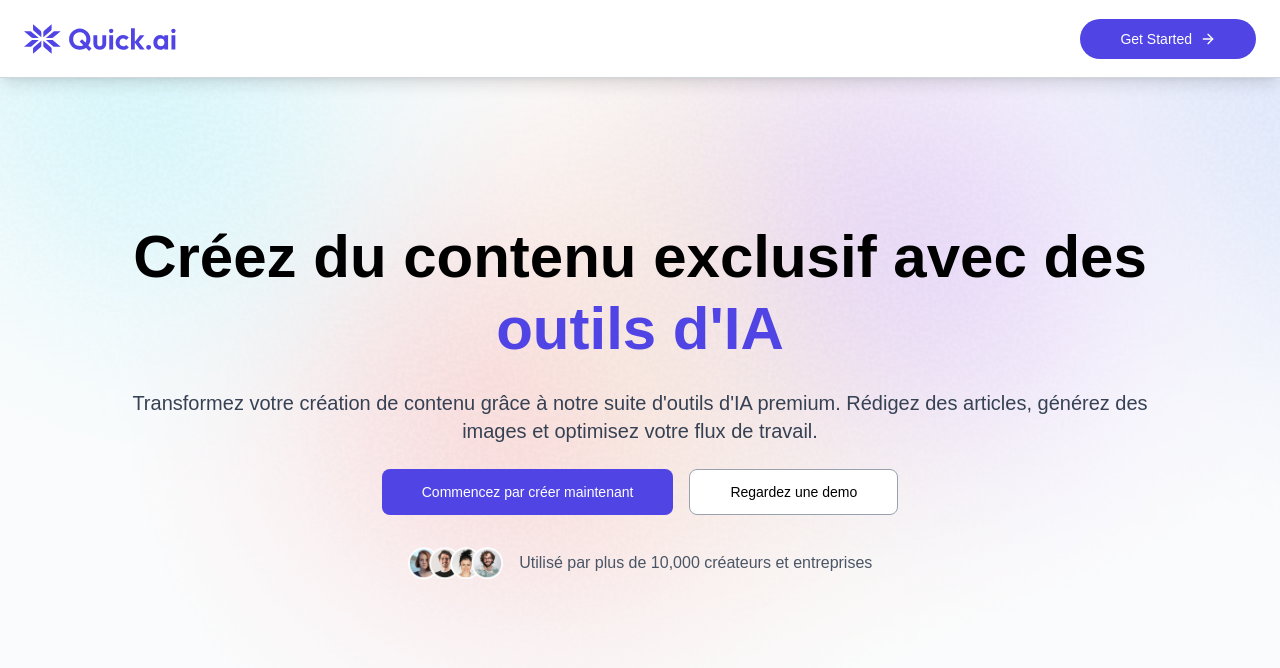
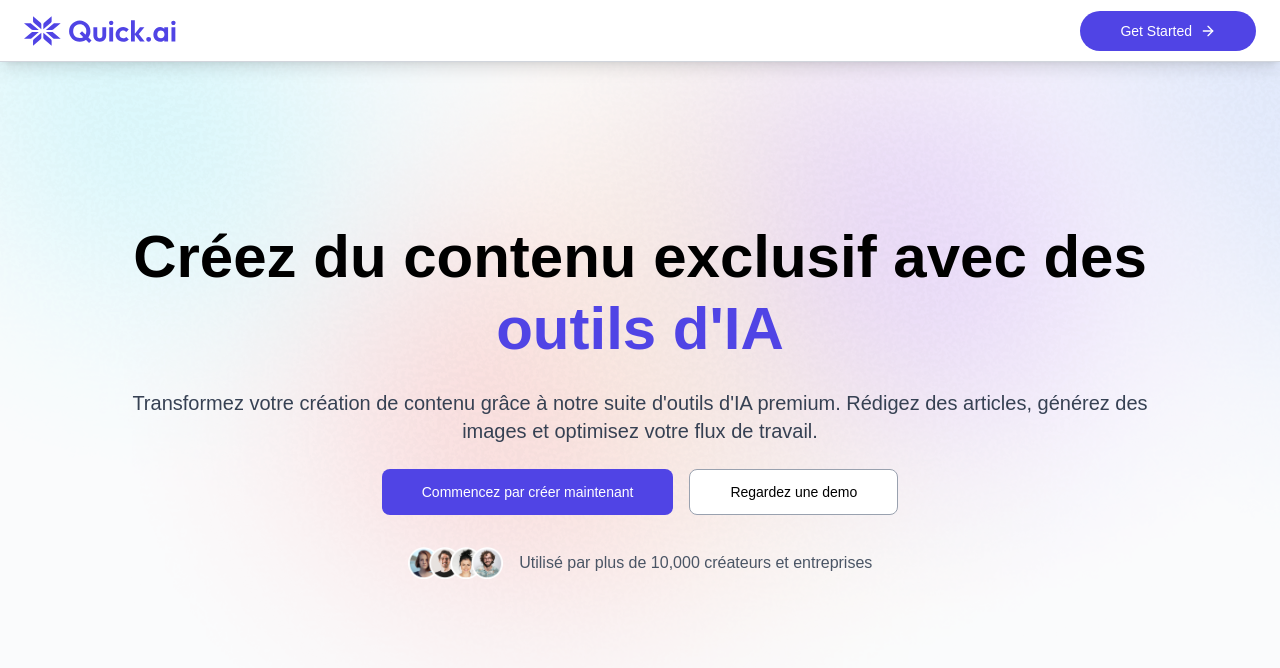
Before and after one commit to eje019/saas_ai, a React (Vite) app in the folder client/: page / in a window 1280 px wide. Shown: the top 668 px of the page. Built offline with nearby package versions, Linux system fonts and the light colour scheme; no server answers; a web font is replaced by a local one.

Commit message:
Modification de la navbar

```diff
--- a/client/src/components/Navbar.jsx
+++ b/client/src/components/Navbar.jsx
@@ -10,7 +10,7 @@ const Navbar = () => {
   const { openSignIn } = useClerk();
 
   return (
-    <div className="fixed top-0 left-0 w-full bg-white border-b border-gray-300 py-4 px-6 flex justify-between items-center z-50 shadow-lg">
+    <div className="fixed top-0 left-0 w-full bg-white border-b border-gray-300 py-2 px-6 flex justify-between items-center z-50 shadow-lg">
       <img
         src={assets.logo}
         alt="logo"
```
